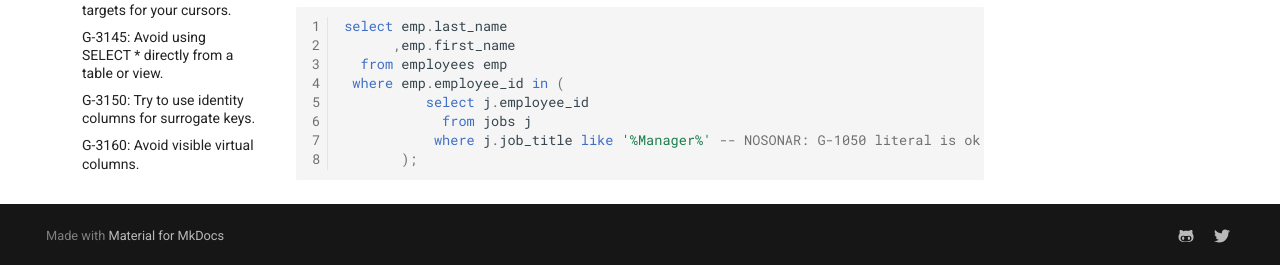
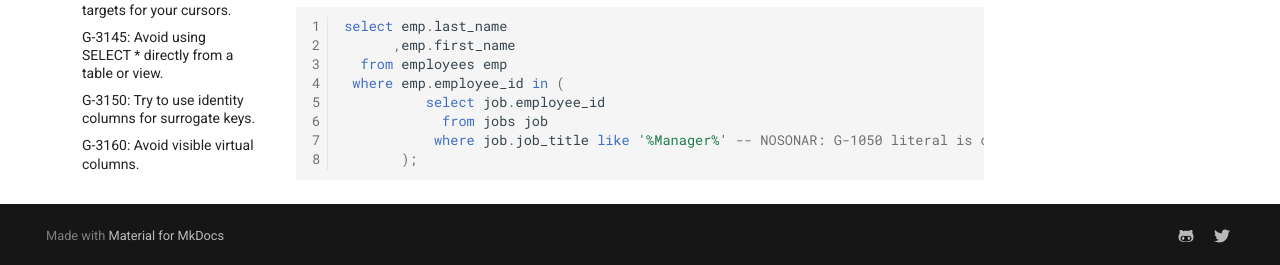
Before and after one commit to Trivadis/plsql-and-sql-coding-guidelines, an MkDocs documentation site: the page built from docs/4-language-usage/3-dml-and-sql/1-general/g-3120.md, in a window 1280 px wide and 900 px high, scrolled down 1040 px. Shown: the part 632-897 px from the top of the window. Built offline with MkDocs 1.6.1 and Material for MkDocs 9.7.7, drawn with Linux system fonts in a browser that asks for light colours; comment, search, counter and statistics services are not loaded; the version menu is left out.

Commit message:
use more meaningful alias job instead of j in G-3120

````diff
--- a/docs/4-language-usage/3-dml-and-sql/1-general/g-3120.md
+++ b/docs/4-language-usage/3-dml-and-sql/1-general/g-3120.md
@@ -67,8 +67,8 @@ select emp.last_name
       ,emp.first_name
   from employees emp
  where emp.employee_id in (
-          select j.employee_id
-            from jobs j
-           where j.job_title like '%Manager%' -- NOSONAR: G-1050 literal is ok for a standalone query
+          select job.employee_id
+            from jobs job
+           where job.job_title like '%Manager%' -- NOSONAR: G-1050 literal is ok for a standalone query
        );
 ```
````
